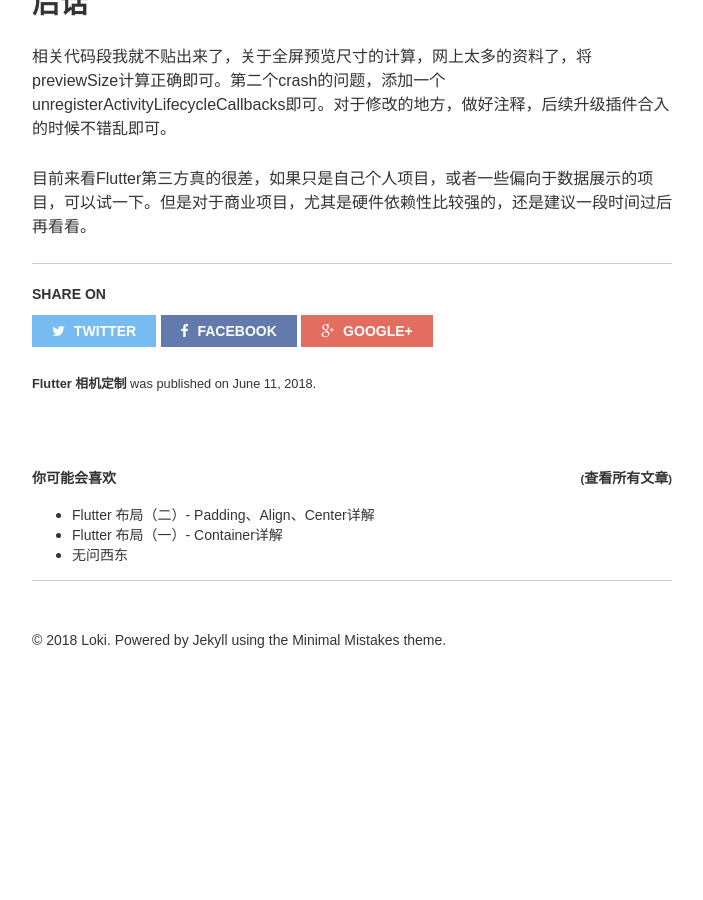
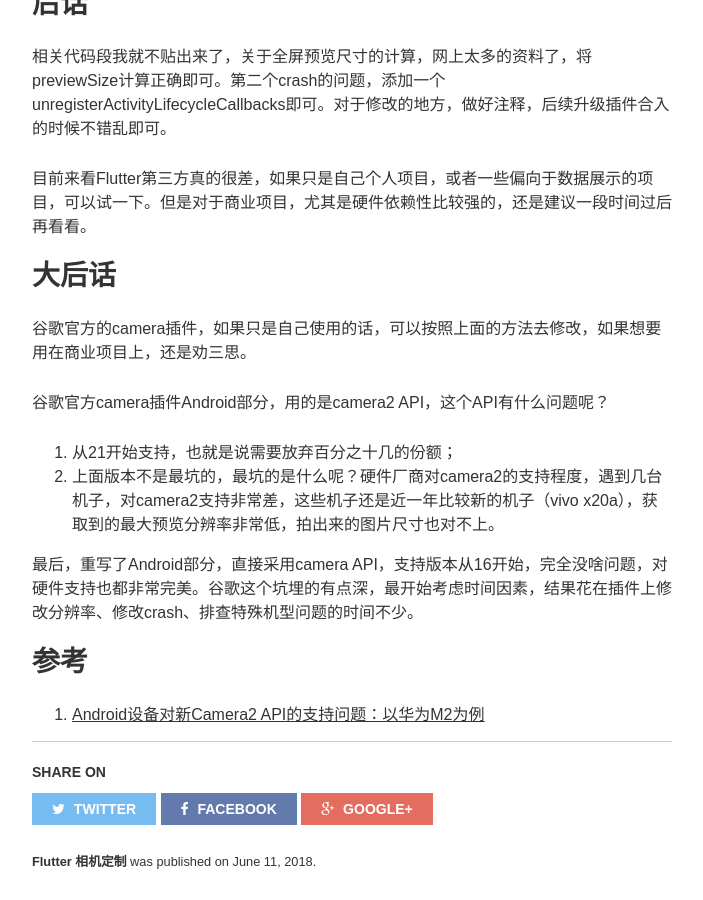
Before and after one commit to yang7229693/yang7229693.github.io, a Jekyll site: the page built from _posts/2018-06-11-flutter-custom-camera.md, in a window 1280 px wide and 900 px high, scrolled down 3239 px. Shown: the whole window, without its empty margins (288-991 px from the left). Built offline with Jekyll 4.4.1, drawn with Linux system fonts in a browser that asks for light colours; comment, search, counter and statistics services are not loaded; before the commit the page ends 3936 px from its top, so only the background shows below that.

Commit message:
update post

```diff
--- a/_posts/2018-06-11-flutter-custom-camera.md
+++ b/_posts/2018-06-11-flutter-custom-camera.md
@@ -66,3 +66,18 @@ Android端前后台切换的问题，查看log发现是resume过后崩溃的，
 相关代码段我就不贴出来了，关于全屏预览尺寸的计算，网上太多的资料了，将previewSize计算正确即可。第二个crash的问题，添加一个unregisterActivityLifecycleCallbacks即可。对于修改的地方，做好注释，后续升级插件合入的时候不错乱即可。
 
 目前来看Flutter第三方真的很差，如果只是自己个人项目，或者一些偏向于数据展示的项目，可以试一下。但是对于商业项目，尤其是硬件依赖性比较强的，还是建议一段时间过后再看看。
+
+## 大后话
+
+谷歌官方的camera插件，如果只是自己使用的话，可以按照上面的方法去修改，如果想要用在商业项目上，还是劝三思。
+
+谷歌官方camera插件Android部分，用的是camera2 API，这个API有什么问题呢？
+
+1. 从21开始支持，也就是说需要放弃百分之十几的份额；
+2. 上面版本不是最坑的，最坑的是什么呢？硬件厂商对camera2的支持程度，遇到几台机子，对camera2支持非常差，这些机子还是近一年比较新的机子（vivo x20a），获取到的最大预览分辨率非常低，拍出来的图片尺寸也对不上。
+
+最后，重写了Android部分，直接采用camera API，支持版本从16开始，完全没啥问题，对硬件支持也都非常完美。谷歌这个坑埋的有点深，最开始考虑时间因素，结果花在插件上修改分辨率、修改crash、排查特殊机型问题的时间不少。
+
+## 参考
+
+1. [Android设备对新Camera2 API的支持问题：以华为M2为例](https://www.polarxiong.com/archives/Android%E8%AE%BE%E5%A4%87%E5%AF%B9%E6%96%B0Camera2-API%E7%9A%84%E6%94%AF%E6%8C%81%E9%97%AE%E9%A2%98-%E4%BB%A5%E5%8D%8E%E4%B8%BAM2%E4%B8%BA%E4%BE%8B.html)
```
